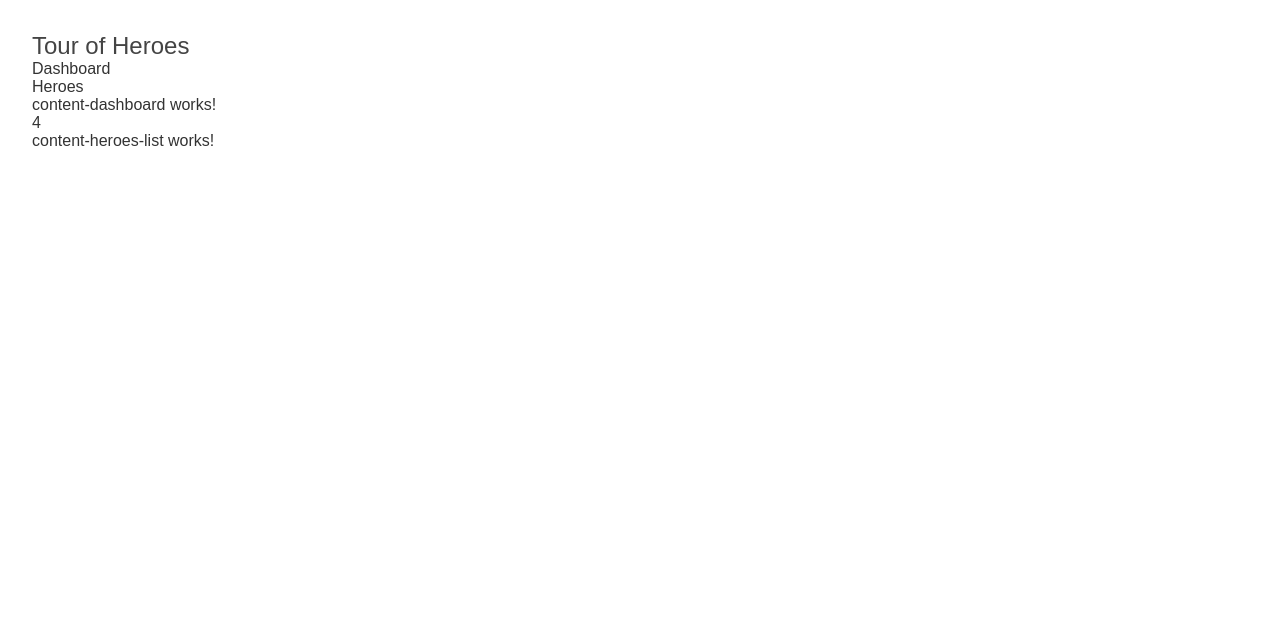
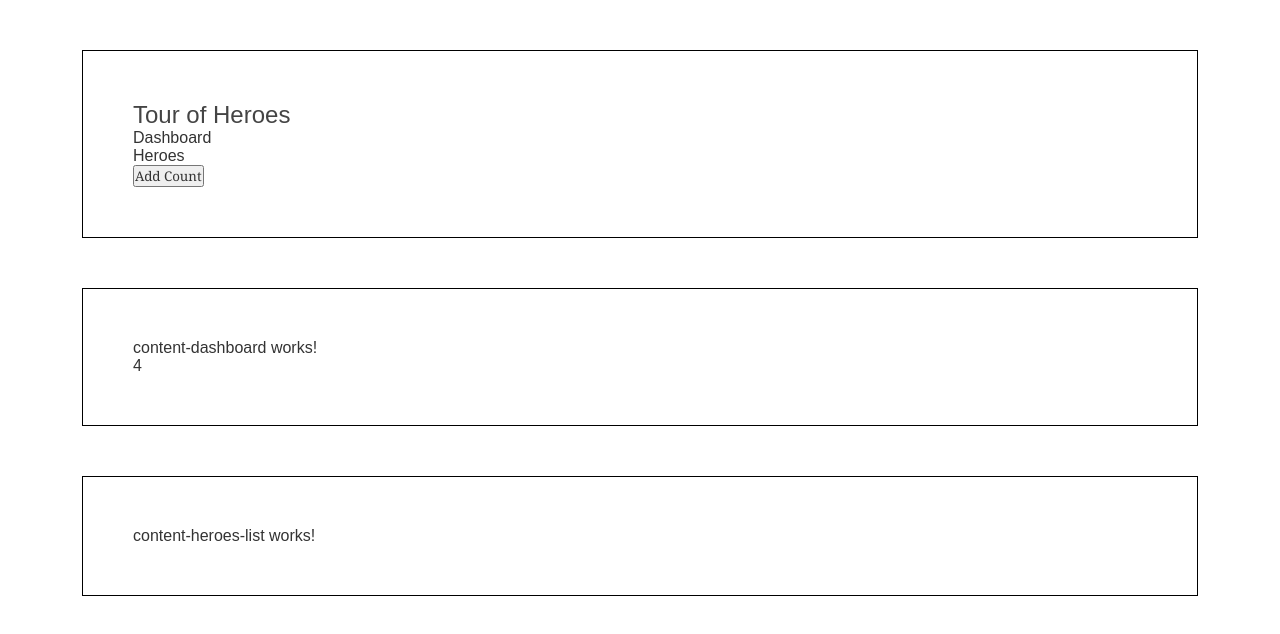
Before and after one commit to lch-howger/LichAngularTest, an Angular app: page / in a window 1280 px wide. Shown: the top 634 px of the page. Built offline with nearby package versions, Linux system fonts and the light colour scheme.

Commit message:
update div style

```diff
--- a/src/app/content-dashboard/content-dashboard.component.html
+++ b/src/app/content-dashboard/content-dashboard.component.html
@@ -1,2 +1,6 @@
-<p>content-dashboard works!</p>
-<p>{{count}}</p>
+<div>
+
+  <p>content-dashboard works!</p>
+  <p>{{count}}</p>
+
+</div>
--- a/src/app/content-heroes-list/content-heroes-list.component.html
+++ b/src/app/content-heroes-list/content-heroes-list.component.html
@@ -1 +1,7 @@
-<p>content-heroes-list works!</p>
+
+<div>
+
+  <p>content-heroes-list works!</p>
+
+
+</div>
--- a/src/app/top-bar/top-bar.component.html
+++ b/src/app/top-bar/top-bar.component.html
@@ -1,3 +1,4 @@
+<div>
   <h2>{{title}}</h2>
 
   <ul>
@@ -6,4 +7,6 @@
     </li>
   </ul>
 
-<p>{{page}}</p>
+  <button (click)="addCount()">Add Count</button>
+
+</div>
--- a/src/app/top-bar/top-bar.component.ts
+++ b/src/app/top-bar/top-bar.component.ts
@@ -22,5 +22,7 @@ export class TopBarComponent implements OnInit {
   ngOnInit(): void {
   }
 
-
+  addCount() {
+    alert("a")
+  }
 }
--- a/src/styles.scss
+++ b/src/styles.scss
@@ -31,3 +31,9 @@ body, input[type="text"], button {
 * {
   font-family: Arial, Helvetica, sans-serif;
 }
+
+div {
+  border: 1px solid black;
+  padding: 50px;
+  margin: 50px;
+}
```
Lines whose indentation alone changed are shown as unchanged.
